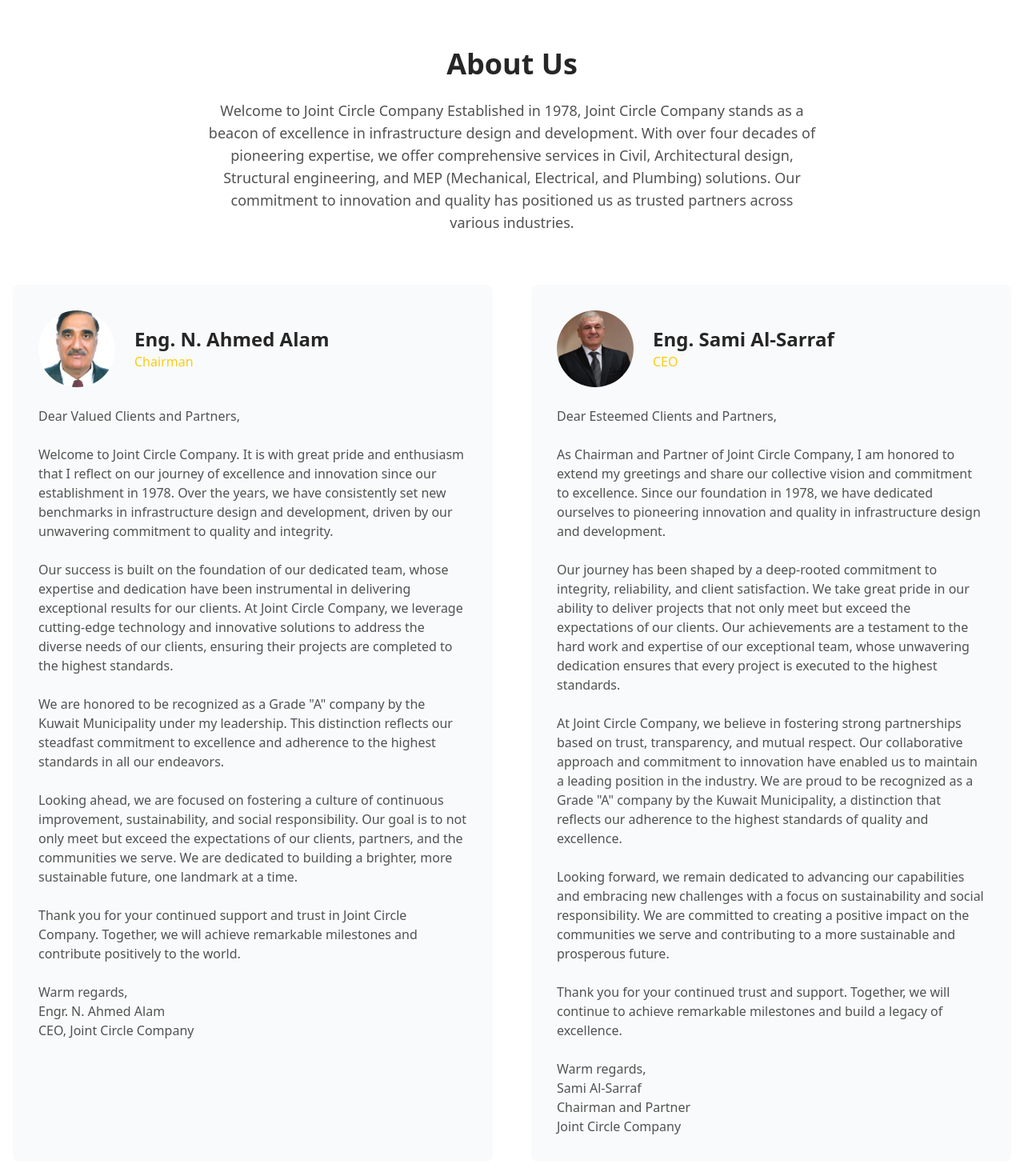
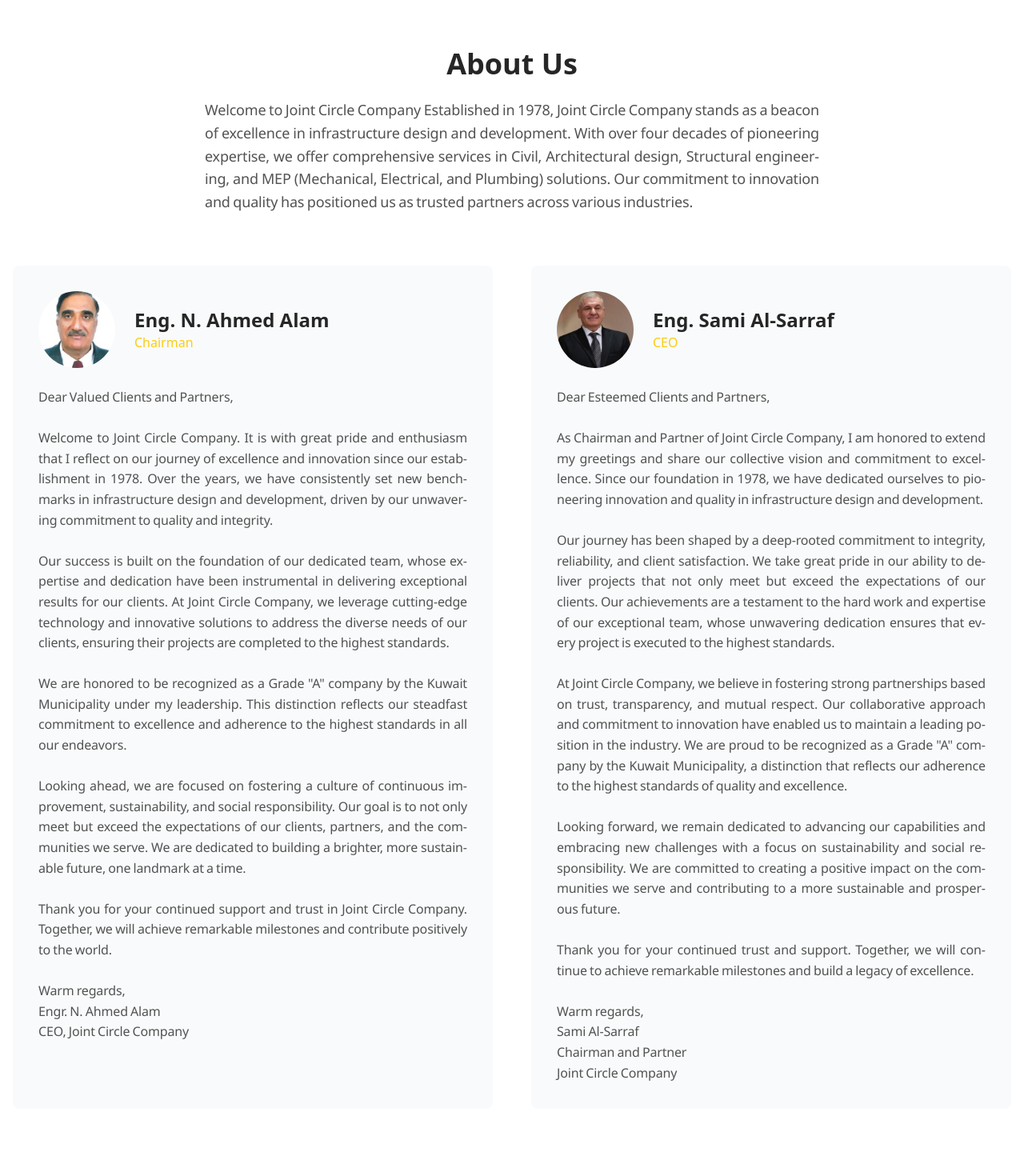
Before and after one commit to mohammadalmomani22/joint-circle, a React (Vite) app: page / in a window 1280 px wide. Shown: the part 820-2290 px from the top of the page at 80% size. Built offline with nearby package versions, Linux system fonts and the light colour scheme; the HTML template or start-up script is replaced by a standard one.

Commit message:
fix: update script reference and enhance text styling for better readability

```diff
--- a/src/components/JointCircleLanding.jsx
+++ b/src/components/JointCircleLanding.jsx
@@ -457,7 +457,16 @@
           {/* Introduction */}
           <div className="text-center mb-16">
             <h2 className="text-4xl font-bold mb-6 text-neutral-800">About Us</h2>
-            <p className="text-lg text-neutral-600 max-w-3xl mx-auto">
+            <p className="text-lg text-neutral-600 max-w-3xl mx-auto" style={{
+              textAlign: 'justify',
+              textJustify: 'auto',
+              wordSpacing: '-0.05em',
+              letterSpacing: '-0.01em',
+              lineHeight: '1.6',
+              WebkitHyphens: 'auto',
+              hyphens: 'auto',
+              textRendering: 'geometricPrecision',
+            }}>
             Welcome to Joint Circle Company
 
 Established in 1978, Joint Circle Company stands as a beacon of excellence in infrastructure design and development. With over four decades of pioneering expertise, we offer comprehensive services in Civil, Architectural design, Structural engineering, and MEP (Mechanical, Electrical, and Plumbing) solutions. Our commitment to innovation and quality has positioned us as trusted partners across various industries.
@@ -479,7 +488,17 @@
                   <p className="text-yellow-400">Chairman</p>
                 </div>
               </div>
-              <p className="text-neutral-600 whitespace-pre-line">{leadership[0].message}</p>
+              <p className="text-neutral-600" style={{
+                  textAlign: 'justify',
+                  textJustify: 'auto',
+                  wordSpacing: '-0.05em',
+                  letterSpacing: '-0.01em',
+                  lineHeight: '1.6',
+                  WebkitHyphens: 'auto',
+                  hyphens: 'auto',
+                  textRendering: 'geometricPrecision',
+                  whiteSpace: 'pre-line'
+                }}>{leadership[0].message}</p>
             </div>
 
             {/* CEO Message */}
@@ -495,7 +514,17 @@
                   <p className="text-yellow-400">CEO</p>
                 </div>
               </div>
-              <p className="text-neutral-600 whitespace-pre-line">{leadership[1].message}</p>
+              <p className="text-neutral-600" style={{
+                  textAlign: 'justify',
+                  textJustify: 'auto',
+                  wordSpacing: '-0.05em',
+                  letterSpacing: '-0.01em',
+                  lineHeight: '1.6',
+                  WebkitHyphens: 'auto',
+                  hyphens: 'auto',
+                  textRendering: 'geometricPrecision',
+                  whiteSpace: 'pre-line'
+                }}>{leadership[1].message}</p>
             </div>
           </div>
 
@@ -690,7 +719,16 @@
             {/* Text Content */}
             <div className="md:w-1/2 mb-8 md:mb-0">
               <h3 className="text-2xl font-bold mb-4 text-yellow-400 text-center md:text-left">Since 1978</h3>
-              <p className="text-lg text-neutral-600 text-center md:text-left">
+              <p className="text-lg text-neutral-600" style={{
+              textAlign: 'justify',
+              textJustify: 'auto',
+              wordSpacing: '-0.05em',
+              letterSpacing: '-0.01em',
+              lineHeight: '1.6',
+              WebkitHyphens: 'auto',
+              hyphens: 'auto',
+              textRendering: 'geometricPrecision',
+            }}>
                 With over 47 experienced professionals, we are a full-service project management and infrastructure solutions company. Our expertise spans project management, information and communication technology, contracts, procurement, MEP services, renovation, and safety & security. We specialize in delivering end-to-end solutions, ensuring efficiency, compliance, and quality in every project we undertake.
               </p>
             </div>
@@ -801,7 +839,16 @@
                   <h3 className="text-xl font-bold mb-4 text-white group-hover:text-neutral-800 transition-colors duration-500">
                     {industry.title}
                   </h3>
-                  <p className="text-gray-300 group-hover:text-neutral-800 transition-colors duration-500 text-sm">
+                  <p className="text-gray-300 group-hover:text-neutral-800 transition-colors duration-500 text-sm" style={{
+              textAlign: 'justify',
+              textJustify: 'auto',
+              wordSpacing: '-0.05em',
+              letterSpacing: '-0.01em',
+              lineHeight: '1.6',
+              WebkitHyphens: 'auto',
+              hyphens: 'auto',
+              textRendering: 'geometricPrecision',
+            }}>
                     {industry.overview}
                   </p>
                 </div>
```
Also changed, not shown: 2 other files (tests, documents, lock files or other folders).
